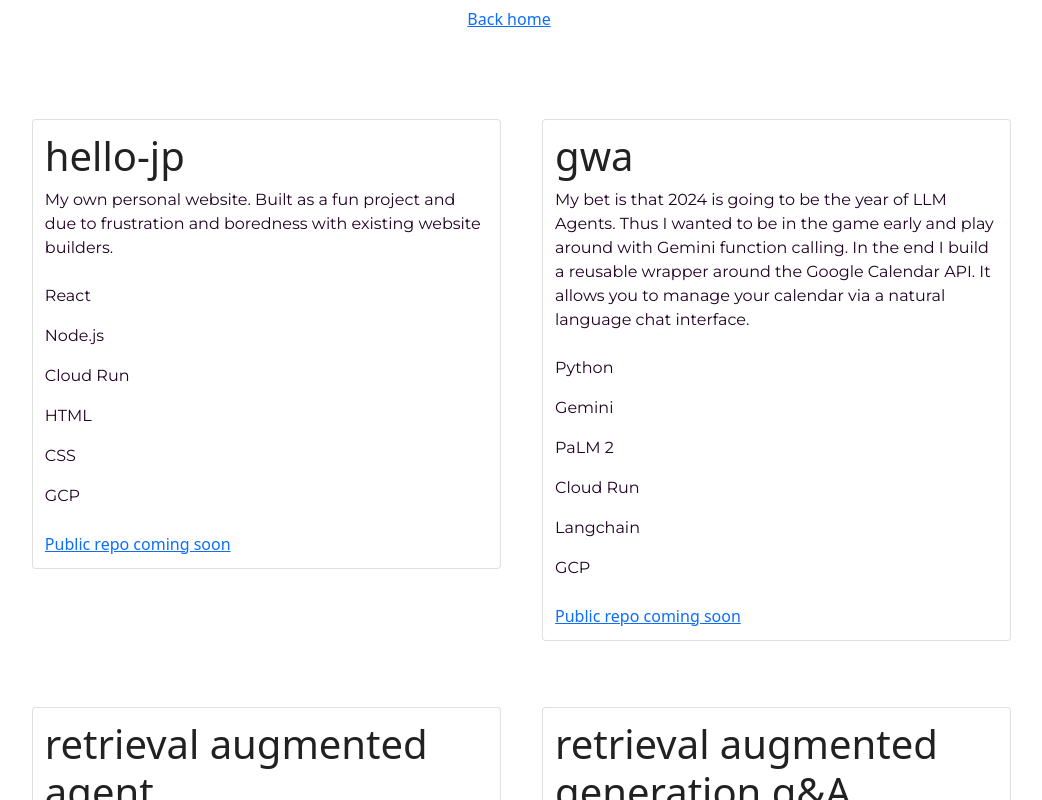
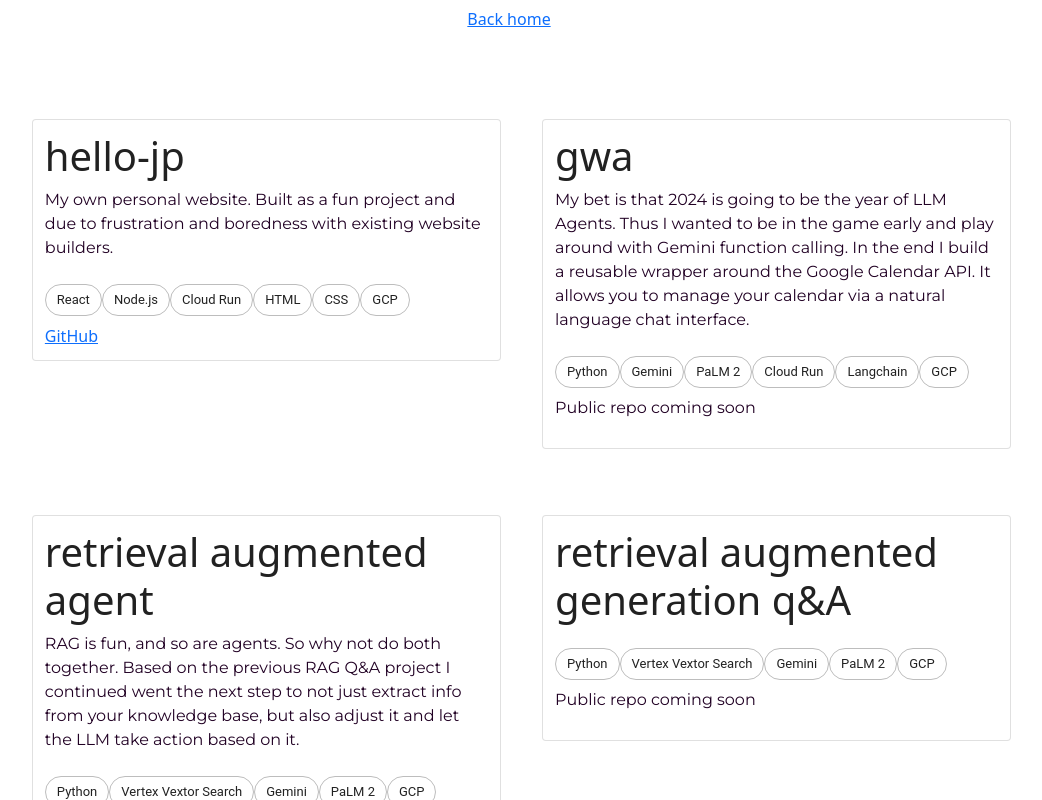
Before and after one commit to jakobap/hello-jp, a React (Create React App) app: page /projects in a window 1280 px wide. Shown: the top 800 px of the page, without its empty margins (131-1173 px from the left). Built offline with nearby package versions, Linux system fonts and the light colour scheme.

Commit message:
project card chips

```diff
--- a/src/components/ProjectCard.jsx
+++ b/src/components/ProjectCard.jsx
@@ -2,22 +2,33 @@
 import Card from '@mui/material/Card';
 import List from '@mui/material/List';
 import ListItem from '@mui/material/ListItem';
-import ListItemText from '@mui/material/ListItemText';
+import Chip from '@mui/material/Chip';
 
 
 function ProjectCard(props) {
+    let linkElement;
+
+    if (props.link == "") {
+        linkElement = <p>Public repo coming soon</p>
+    } else {
+        linkElement = <a href={props.link}>{props.link_description}</a>
+    }
+
     return (
         <Card variant="outlined" className="project-card">
             <h1>{props.project_name}</h1>
             <p>{props.description}</p>
             <List>
                 {props.technologies.map((technology, index) => (
-                    <ListItem disablePadding>
-                        <p>{technology}</p>
-                    </ListItem>
+                    <Chip label={technology} variant="outlined" />
+                    // <ListItem disablePadding>
+                    //     <p>{technology}</p>
+                    // </ListItem>
                 ))}
             </List>
-            <a href={props.link}>{props.link_description}</a>
+
+            {linkElement}
+
         </Card>
     )
 }
--- a/src/content/projects.json
+++ b/src/content/projects.json
@@ -5,8 +5,8 @@
             "project_title": "hello-jp",
             "project_description": "My own personal website. Built as a fun project and due to frustration and boredness with existing website builders.",
             "technologies": ["React", "Node.js", "Cloud Run", "HTML", "CSS", "GCP"],
-            "link": "",
-            "link_description": "Public repo coming soon"
+            "link": "https://github.com/jakobap/hello-jp",
+            "link_description": "GitHub"
         },
         {
             "project_title": "gwa",
@@ -34,7 +34,7 @@
             "project_description": "Making complex textual content more understandable is one of the key strength that LLMs bring us. My LLM based meeting transcript summarizer summarizes your meeting transcript for contributions per attendee and retrieves respective follow ups.",
             "technologies": ["Python", "PaLM 2", "Cloud Run", "GCP"],
             "link": "https://github.com/jakobap/MeetSummarizer",
-            "link_description": "Public Repo Coming Soon"
+            "link_description": "GitHub"
         },
         {
             "project_title": "Hack your Pipe",
```
